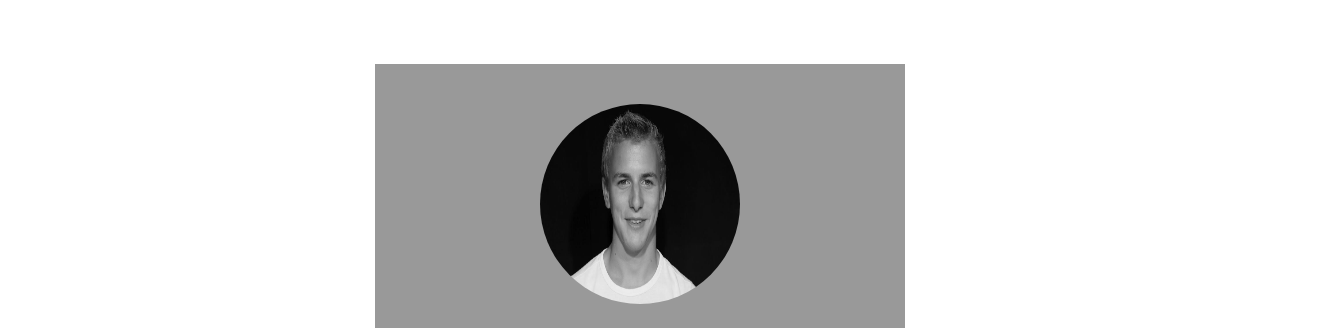
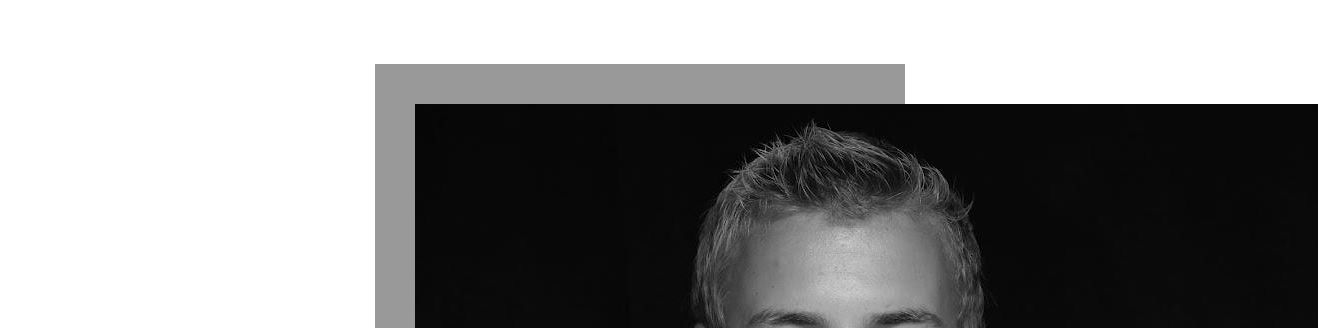
Before and after one commit to erikhemmes/erikhemmes, a plain HTML site: page index.html in a window 1280 px wide. Shown: the top 328 px of the page, 1318 px wide, since content can reach past the window. Drawn offline with Linux system fonts and the light colour scheme.

Commit message:
Update index.html

```diff
--- a/index.html
+++ b/index.html
@@ -8,7 +8,7 @@
   </head>
   <body>
 <div class="box">
-  <img src="578567_448459811872238_195309628_n.jpg" alt="" class="box-img">
+  <img src="578567_448459811872238_195309628_n.jpg" alt="">
   <h1>Erik Hemmes</h1>
 <h5>
 Chemical Engineering and Industrial Engineering & Management student </h5>
```
